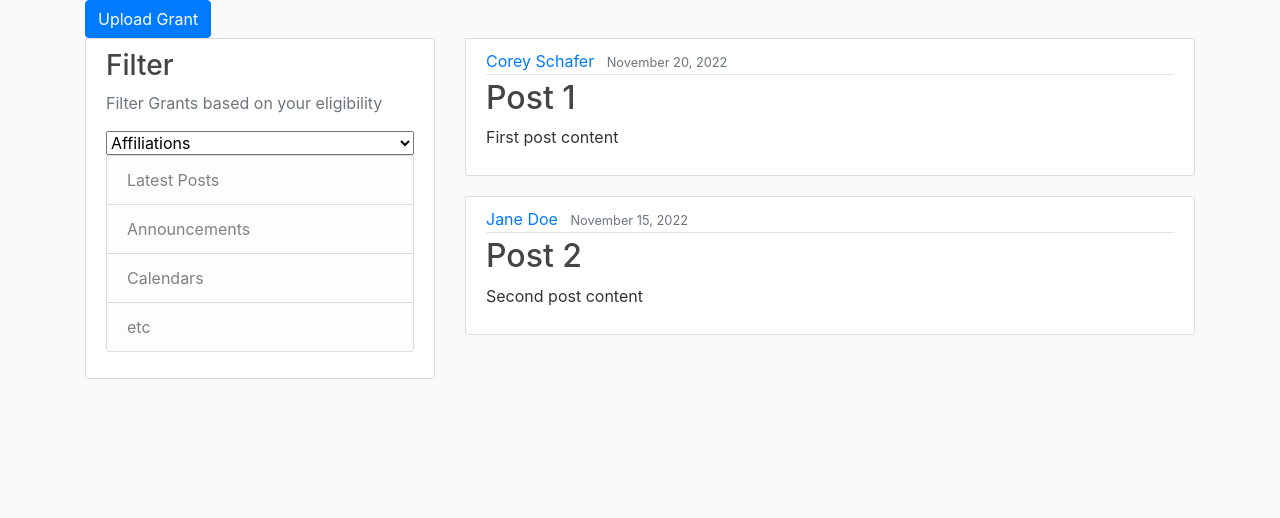
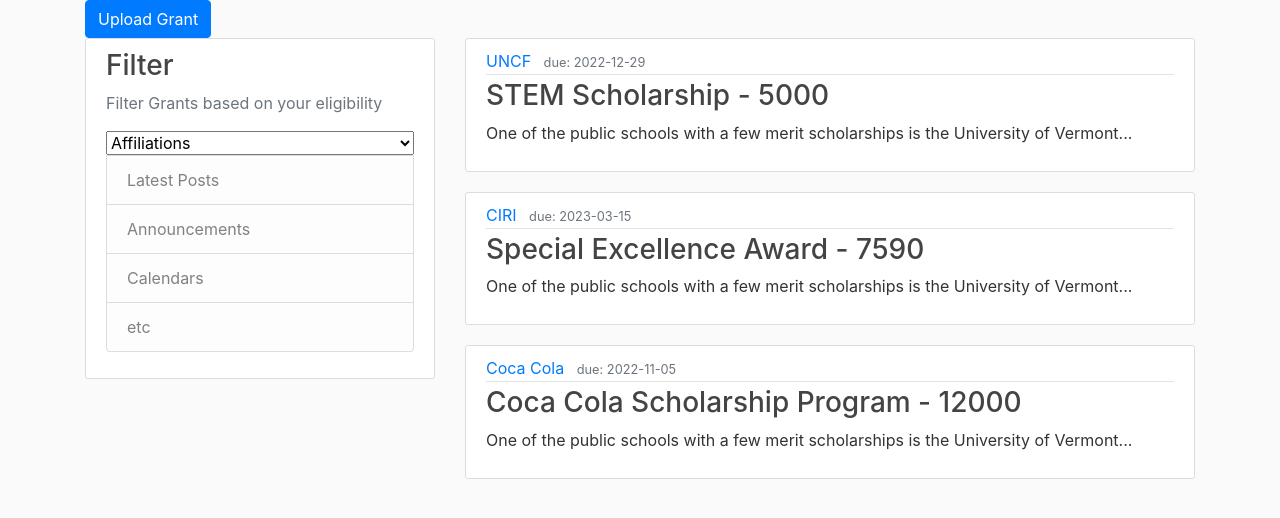
Before and after one commit to BenKluger/QC-x-Headstart, a Flask app: page /grants in a window 1280 px wide. Shown: the part 56-574 px from the top of the page. Run offline with Flask 2, Linux system fonts and the light colour scheme; some libraries are stand-ins or nearby versions.

Commit message:
added grants objects

```diff
--- a/app.py
+++ b/app.py
@@ -1,4 +1,5 @@
 from flask import Flask, render_template, url_for
+
 app = Flask(__name__)
 
 posts = [
@@ -16,6 +17,30 @@
     }
 ]
 
+grants_data = [
+    {
+        'name': 'STEM Scholarship',
+        'organization': 'UNCF',
+        'amount': 5000,
+        'due_date': '2022-12-29',
+        'description': 'One of the public schools with a few merit scholarships is the University of Vermont...',
+    },
+    {
+        'name': 'Special Excellence Award',
+        'organization': 'CIRI',
+        'amount': 7590,
+        'due_date': '2023-03-15',
+        'description': 'One of the public schools with a few merit scholarships is the University of Vermont...',
+    },
+    {
+        'name': 'Coca Cola Scholarship Program',
+        'organization': 'Coca Cola',
+        'amount': 12000,
+        'due_date': '2022-11-05',
+        'description': 'One of the public schools with a few merit scholarships is the University of Vermont...',
+    },
+]
+
 
 @app.route("/")
 @app.route("/home")
@@ -24,7 +49,7 @@
 
 @app.route("/grants")
 def grants():
-    return render_template('grants_list.html', posts=posts)
+    return render_template('grants_list.html', grants=grants_data)
 
 
 @app.route("/about")
--- a/templates/grants_list.html
+++ b/templates/grants_list.html
@@ -33,18 +33,21 @@
       </div>
     </div>
     <div class="col-md-8">
-        {% for post in posts %}
+
+        {% for grant in grants %}
         <article class="media content-section">
           <div class="media-body">
             <div class="article-metadata">
-                <a class="mr-2" href="#">{{ post.author }}</a>
-                <small class="text-muted">{{ post.date_posted }}</small>
+            <a class="mr-2" href="#">{{ grant.organization }}</a>
+            <small class="text-muted">due: {{ grant.due_date }}</small>
             </div>
-                <h2><a class="article-title" href="#">{{ post.title }}</a></h2>
-                <p class="article-content">{{ post.content }}</p>
+            <h3><a class="article-title" href="#">{{ grant.name }} - {{ grant.amount }}</a></h3>
+            <p class="article-content">{{ grant.description }}</p>
           </div>
         </article>
     {% endfor %}
+
+
 
     </div>
 
@@ -53,7 +56,4 @@
 
 
 
-
-
-
 {% endblock content %}
```
Lines whose indentation alone changed are shown as unchanged.
